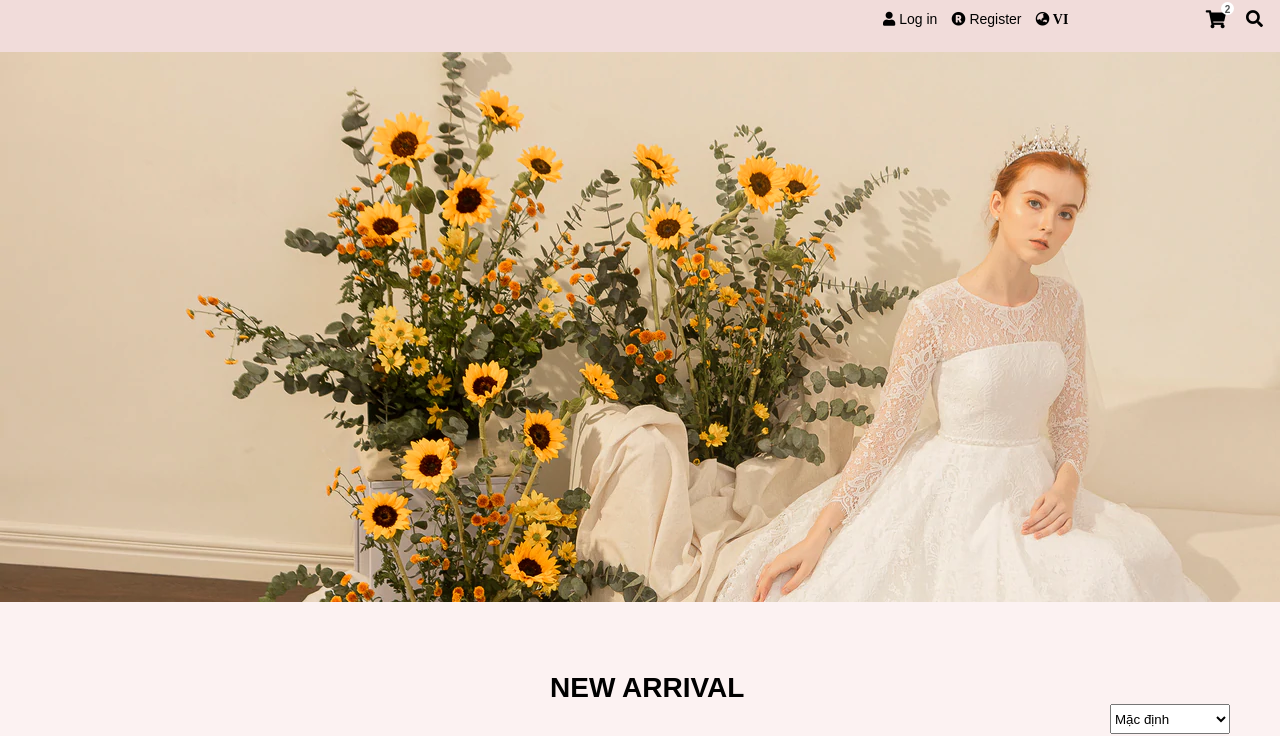
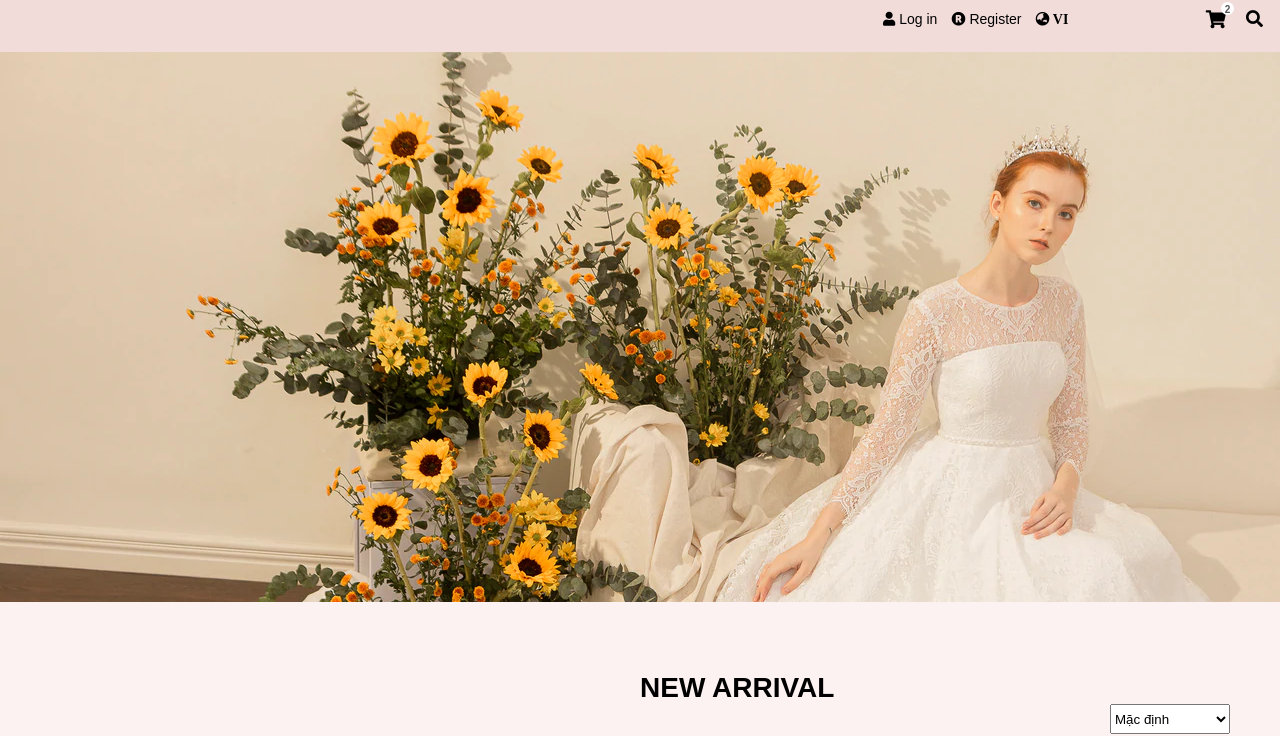
Before and after one commit to baochi00/baochi2212, a plain HTML site: page index.html in a window 1280 px wide. Shown: the part 78-814 px from the top of the page. Drawn offline with nearby package versions, Linux system fonts and the light colour scheme.

Commit message:
Update style.css

```diff
--- a/css/style.css
+++ b/css/style.css
@@ -196,7 +196,7 @@ form input[type="text"]:focus{
 }
 
 .new{
-    margin-left: 550px;
+    margin-left: 50%;
     font-weight: 700;
     font-size: 28px;
 
```
